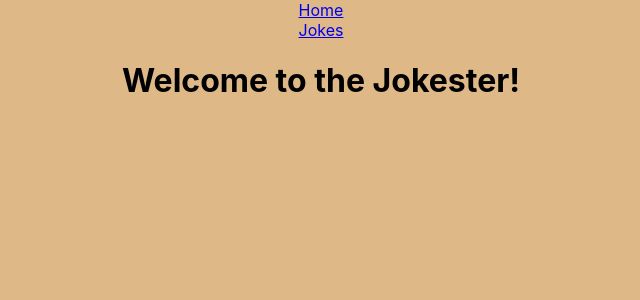
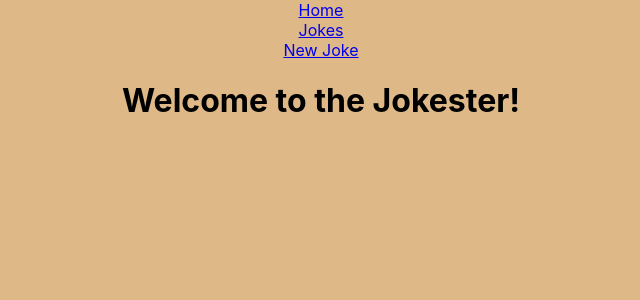
Before and after one commit to riannacastro/joke-frontend, a React (Create React App) app: page / in a window 1280 px wide. Shown: the top 300 px of the page, without its empty margins (319-959 px from the left). Built offline with nearby package versions, Linux system fonts and the light colour scheme.

Commit message:
routes finished

```diff
--- a/src/App.js
+++ b/src/App.js
@@ -9,6 +9,8 @@ function App() {
       <NavLink to="/">Home</NavLink>
       <br />
       <NavLink to="/jokes">Jokes</NavLink>
+      <br />
+      <NavLink to="/new">New Joke</NavLink>
       <Pages />
     </div>
   );
--- a/src/Components/Pages.js
+++ b/src/Components/Pages.js
@@ -1,16 +1,19 @@
 import React from 'react'
 import { Switch, Route } from 'react-router-dom'
 import HomePage from './HomePage'
+import JokeForm from './jokes/JokeForm'
 import JokesContainer from './jokes/JokesContainer'
 
 
 
 export default function Pages() {
     return (
-       <Switch>
-           <Route path="/" component={HomePage}/>
-           <Route path="/jokes" component={routerProps => < JokesContainer routerProps={routerProps}/>}/>
-
-       </Switch>
+        <div className="nav-bar">
+            <Switch>
+            <Route exact path="/" component={HomePage}/>
+            <Route path="/jokes" component={routerProps => < JokesContainer routerProps={routerProps}/>}/>
+            <Route path="/new" component={routerProps => < JokeForm routerProps={routerProps}/>}/>
+            </Switch>
+        </div>
     )
 }
```
